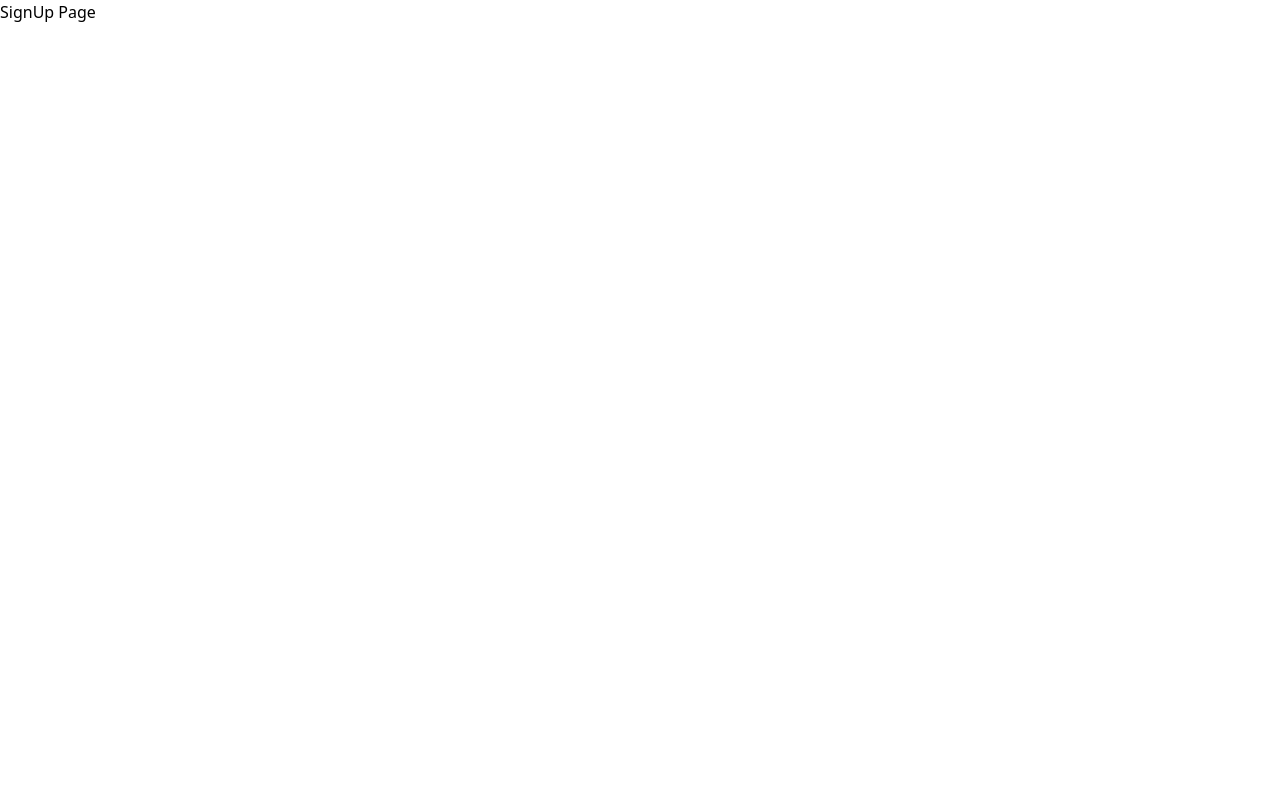
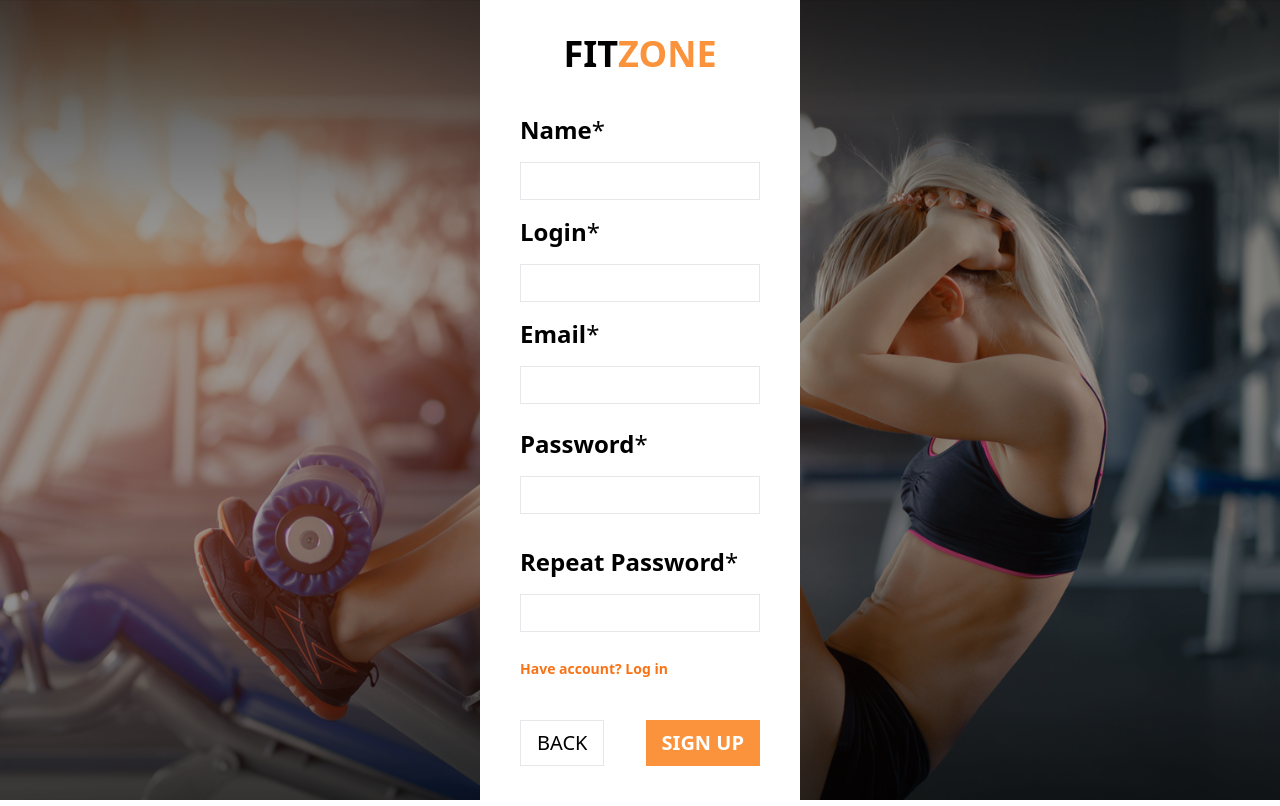
Before and after one commit to Frqs69/Fitzone, a Next.js app: page /auth/signup in a window 1280 px wide. Built offline with nearby package versions, Linux system fonts and the light colour scheme.

Commit message:
created login and signup scren

```diff
--- a/pages/auth/login.js
+++ b/pages/auth/login.js
@@ -15,34 +15,41 @@ export default function LoginPage() {
 						<div className='flex flex-col'>
 							<label
 								htmlFor='login'
-								className='font-bold text-lg mb-2 md:text-xl md:mb-4'>
-								Login
+								className='font-bold text-lg mb-2 md:text-2xl md:mb-4'>
+								Email
 							</label>
 							<input
-								type='text'
+								type='email'
 								id='login'
-								className='border text-lg '
+								className='border text-lg py-1 px-2'
 								required
 							/>
 						</div>
-						<div className='flex flex-col mb-4'>
+						<div className='flex flex-col my-4'>
 							<label
 								htmlFor='login'
-								className='font-bold text-lg my-2 md:text-xl md:mb-4'>
+								className='font-bold text-lg my-2 md:text-2xl md:mb-4'>
 								Password
 							</label>
 							<input
-								type='text'
+								type='password'
 								id='password'
-								className='border text-lg'
+								className='border text-lg py-1 px-2'
 								required
 							/>
 						</div>
-						<Link
-							href='/auth/forgotpassword'
-							className='text-orange-400 text-sm'>
-							Forgot your password?
-						</Link>
+						<div className='flex flex-col gap-4'>
+							<Link
+								href='/auth/forgotpassword'
+								className='text-orange-400 text-sm'>
+								Forgot your password?
+							</Link>
+							<Link
+								href='/auth/signup'
+								className='text-orange-500 text-sm font-bold'>
+								Dont have account? Create one
+							</Link>
+						</div>
 						<div className='mt-4 flex justify-between md:mt-10'>
 							<Link href='/' className='py-2 px-4  uppercase border md:text-xl'>
 								Back
--- a/pages/auth/signup.js
+++ b/pages/auth/signup.js
@@ -1,3 +1,100 @@
+import Link from "next/link";
 export default function SignUpPage() {
-	return <h1>SignUp Page</h1>;
+	return (
+		<div className="bg-[url('/headerImg.png')] bg-cover relative bg-center h-screen">
+			<div className='absolute top-0 left-0 w-full h-full bg-black/40 '></div>
+			<div className='w-full h-full flex justify-center items-center relative'>
+				<div className='bg-white p-4 md:p-10 md:w-3/12'>
+					<div className='uppercase font-bold text-3xl text-center mb-6 md:text-4xl md:mb-10'>
+						<Link href='/'>
+							{" "}
+							Fit<span className='text-orange-400'>zone</span>
+						</Link>
+					</div>
+					<form>
+						<div className='flex flex-col my-4'>
+							<label
+								htmlFor='name'
+								className='font-bold text-lg mb-2 md:text-2xl md:mb-4'>
+								Name<span className='font-normal '>*</span>
+							</label>
+							<input
+								type='text'
+								id='name'
+								className='border text-lg py-1 px-2'
+								required
+							/>
+						</div>
+						<div className='flex flex-col my-4'>
+							<label
+								htmlFor='login'
+								className='font-bold text-lg mb-2 md:text-2xl md:mb-4'>
+								Login<span className='font-normal '>*</span>
+							</label>
+							<input
+								type='text'
+								id='login'
+								className='border text-lg py-1 px-2'
+								required
+							/>
+						</div>
+						<div className='flex flex-col my-4'>
+							<label
+								htmlFor='email'
+								className='font-bold text-lg mb-2 md:text-2xl md:mb-4'>
+								Email<span className='font-normal '>*</span>
+							</label>
+							<input
+								type='email'
+								id='email'
+								className='border text-lg py-1 px-2'
+								required
+							/>
+						</div>
+						<div className='flex flex-col my-4'>
+							<label
+								htmlFor='password'
+								className='font-bold text-lg my-2 md:text-2xl md:mb-4'>
+								Password<span className='font-normal '>*</span>
+							</label>
+							<input
+								type='password'
+								id='password'
+								className='border text-lg py-1 px-2'
+								required
+							/>
+						</div>
+						<div className='flex flex-col my-6'>
+							<label
+								htmlFor='passwordRepeat'
+								className='font-bold text-lg my-2 md:text-2xl md:mb-4'>
+								Repeat Password<span className='font-normal '>*</span>
+							</label>
+							<input
+								type='password'
+								id='passwordRepeat'
+								className='border text-lg py-1 px-2'
+								required
+							/>
+						</div>
+						<Link
+							href='/auth/login'
+							className='text-orange-500 text-sm font-bold'>
+							Have account? Log in
+						</Link>
+						<div className='mt-6 flex justify-between  md:mt-10'>
+							<Link href='/' className='py-2 px-4  uppercase border md:text-xl'>
+								Back
+							</Link>
+							<button
+								type='submit'
+								className='bg-orange-400 text-white  font-bold py-2 px-4 uppercase md:text-xl'>
+								Sign Up
+							</button>
+						</div>
+					</form>
+				</div>
+			</div>
+		</div>
+	);
 }
```
